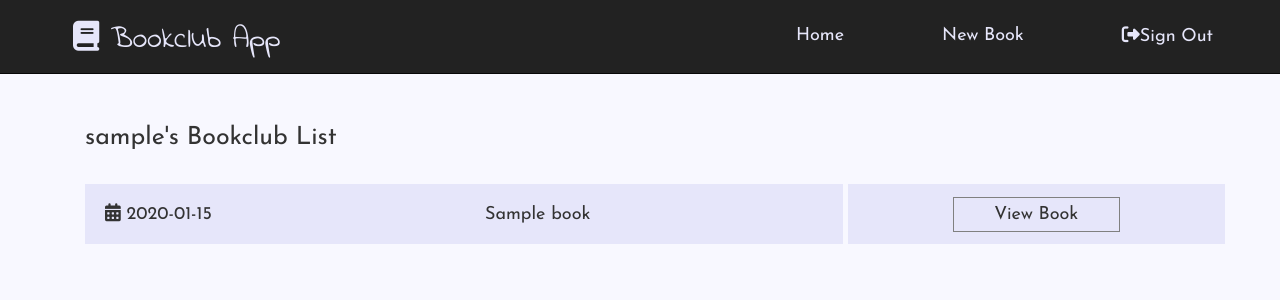
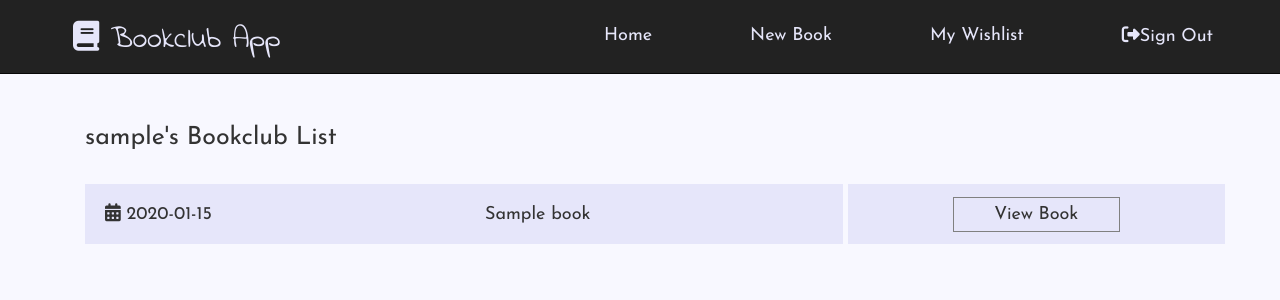
Before and after one commit to staplesad/flask_bookclub, a Flask app: page / in a window 1280 px wide. Shown: the top 300 px of the page. Run offline with Flask 2, Linux system fonts and the light colour scheme; a user stored in the database is signed in; tables that the repository leaves empty hold one stand-in row (values such as "Sample post"); some libraries are stand-ins or nearby versions.

Commit message:
added link on bar to wishlist

```diff
--- a/bookclub_app/templates/base.html
+++ b/bookclub_app/templates/base.html
@@ -29,6 +29,7 @@
 		    {% if g.user.is_authenticated %}
             <li><a href='/index'> Home</a></li>
             <li><a href='/book'> New Book</a></li>
+            <li><a href='/wishlist'> My Wishlist </a></li>
             <li><a href='/logout' id="logout"><i class="fa fa-sign-out" aria-hidden="true"></i>Sign Out</a></li>
             {% endif %}
         </ul>
```
